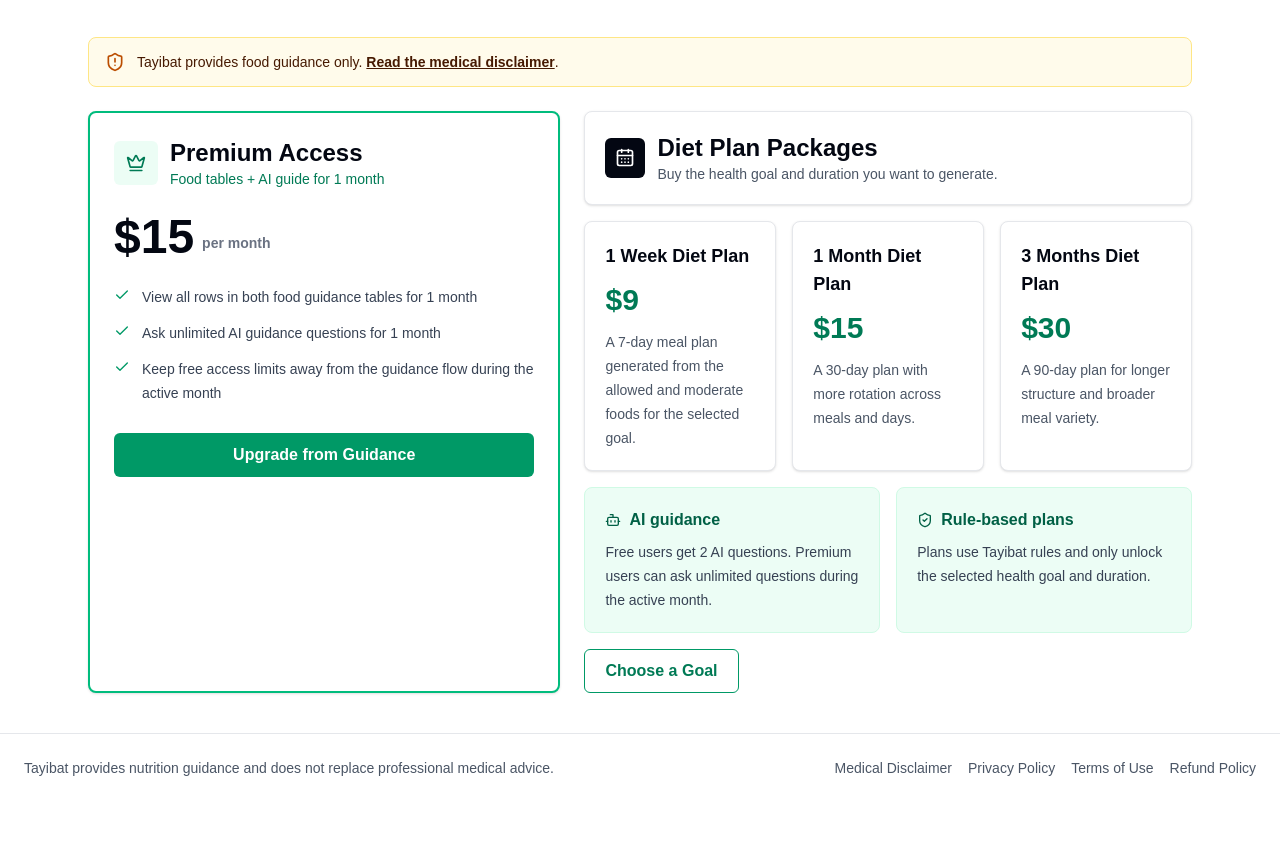
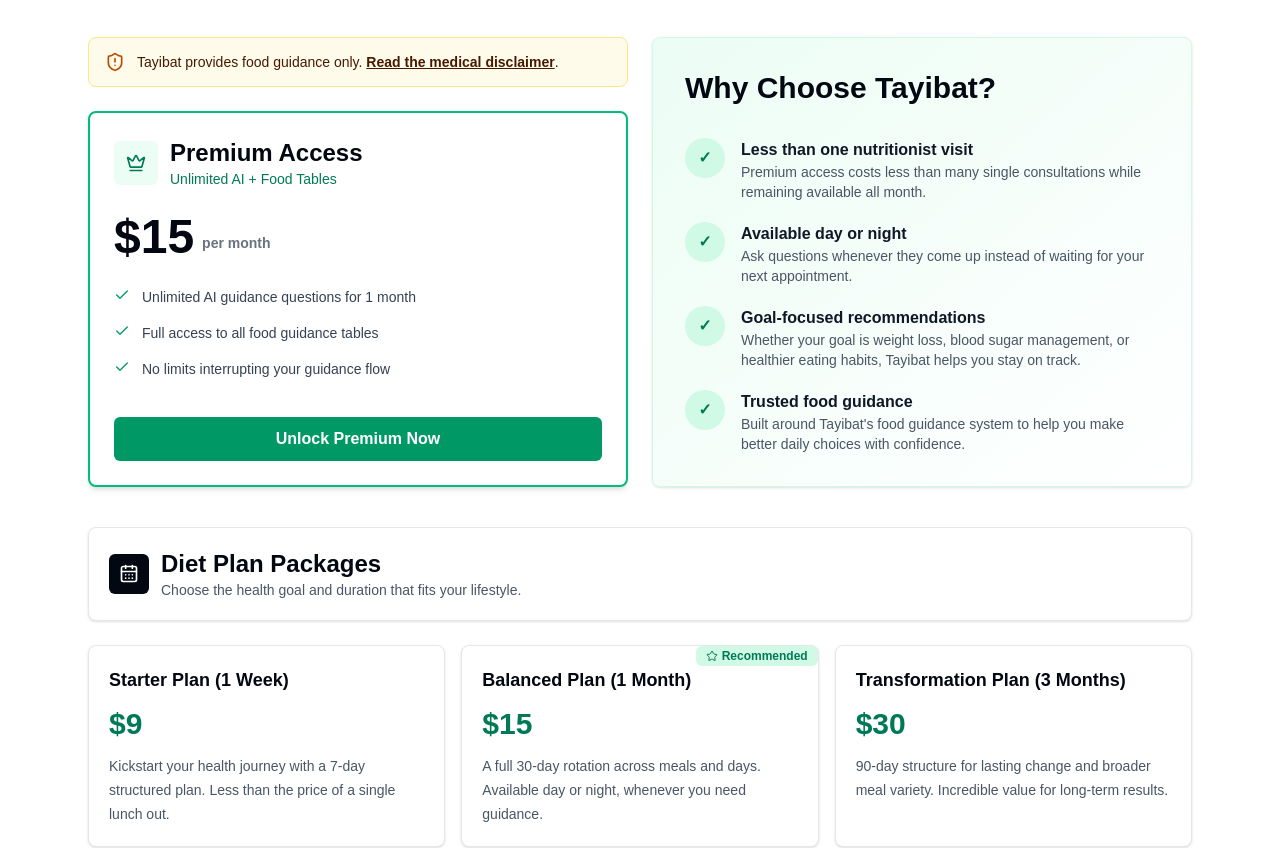
Before and after one commit to BilalAl-Atrach/tayibat, a Next.js app in the folder frontend/: page /pricing in a window 1280 px wide. Shown: the part 440-1288 px from the top of the page. Before the commit the page ends 1242 px from the top, so only its background shows below. Built offline with nearby package versions, Linux system fonts and the light colour scheme; no server answers.

Commit message:
Redeploy with updates

```diff
--- a/frontend/app/about/page.tsx
+++ b/frontend/app/about/page.tsx
@@ -7,6 +7,10 @@
   Users,
   Sparkles,
   Salad,
+  Zap,
+  Download,
+  Check,
+  MessageCircle,
 } from "lucide-react";
 
 export const metadata: Metadata = {
@@ -49,6 +53,18 @@
   "Generate a personalized diet plan based on your selected goal.",
 ];
 
+const premiumChecklist = [
+  "Full access to every allowed, moderate, and avoid food table",
+  "Unlimited AI guidance questions for a full month",
+  "No daily limits while your Premium month is active",
+];
+
+const dietPlanChecklist = [
+  "Your full 1-month meal plan, generated in about 10 seconds",
+  "Built from the allowed and moderate foods for your selected goal",
+  "Save it as a PDF and keep it on your phone, instructions included",
+];
+
 export default function AboutPage() {
   return (
     <div className="min-h-screen bg-gradient-to-b from-green-50 via-white to-white">
@@ -78,6 +94,12 @@
               dietary guidance, food recommendations, and intelligent meal
               planning. Our goal is to simplify healthy eating and make
               nutrition guidance easier to follow.
+            </p>
+
+            <p className="mt-4 max-w-3xl text-base leading-7 text-gray-600">
+              Tayibat is inspired by the teachings of Dr. Diyaa Al Awadi on
+              practical, food-first approaches to wellness — translated here
+              into structured, everyday guidance you can actually follow.
             </p>
 
             <div className="mt-10 grid w-full gap-3 sm:flex sm:w-auto sm:flex-wrap sm:items-center sm:justify-center sm:gap-4">
@@ -159,6 +181,110 @@
               ))}
             </div>
           </div>
+        </div>
+      </section>
+
+      {/* Value / Pricing Anchor Section */}
+      <section className="mx-auto max-w-6xl px-4 py-12 sm:px-6 sm:py-16">
+        <div className="text-center">
+          <div className="inline-flex items-center gap-2 rounded-full bg-green-100 px-4 py-2 text-sm font-semibold text-green-700">
+            <Zap className="h-4 w-4" />
+            Why $15 Goes a Long Way
+          </div>
+
+          <h2 className="mt-5 text-3xl font-bold text-gray-950">
+            Two different ways to get $15 of real value
+          </h2>
+
+          <p className="mx-auto mt-4 max-w-2xl text-lg leading-8 text-gray-700">
+            Premium access and a diet plan package are two separate things,
+            each priced at $15, each solving a different need.
+          </p>
+        </div>
+
+        <div className="mt-10 grid gap-6 lg:grid-cols-2">
+          {/* Premium Access Card */}
+          <div className="rounded-lg border border-green-100 bg-white p-6 shadow-sm sm:p-8">
+            <div className="flex items-center gap-3">
+              <div className="flex h-12 w-12 items-center justify-center rounded-xl bg-green-50 text-green-700 shadow-sm">
+                <MessageCircle className="h-6 w-6" />
+              </div>
+
+              <div>
+                <h3 className="text-lg font-bold text-gray-900">
+                  Premium Access
+                </h3>
+                <p className="text-sm text-gray-600">
+                  $15 for a full month
+                </p>
+              </div>
+            </div>
+
+            <p className="mt-5 text-base leading-7 text-gray-700">
+              Less than the cost of a single nutritionist visit, and
+              available the moment you have a question, day or night.
+            </p>
+
+            <div className="mt-6 space-y-3">
+              {premiumChecklist.map((item) => (
+                <div
+                  key={item}
+                  className="flex items-start gap-3 rounded-xl bg-green-50/60 p-4"
+                >
+                  <Check className="mt-0.5 h-4 w-4 shrink-0 text-green-600" />
+                  <span className="text-sm font-medium leading-6 text-gray-700">
+                    {item}
+                  </span>
+                </div>
+              ))}
+            </div>
+          </div>
+
+          {/* Diet Plan Package Card */}
+          <div className="rounded-lg border border-green-100 bg-white p-6 shadow-sm sm:p-8">
+            <div className="flex items-center gap-3">
+              <div className="flex h-12 w-12 items-center justify-center rounded-xl bg-green-50 text-green-700 shadow-sm">
+                <Download className="h-6 w-6" />
+              </div>
+
+              <div>
+                <h3 className="text-lg font-bold text-gray-900">
+                  1-Month Diet Plan
+                </h3>
+                <p className="text-sm text-gray-600">
+                  $15, generated in about 10 seconds
+                </p>
+              </div>
+            </div>
+
+            <p className="mt-5 text-base leading-7 text-gray-700">
+              No subscription, no waiting. Pick your goal, pay once, and get
+              a ready-to-follow plan in seconds.
+            </p>
+
+            <div className="mt-6 space-y-3">
+              {dietPlanChecklist.map((item) => (
+                <div
+                  key={item}
+                  className="flex items-start gap-3 rounded-xl bg-green-50/60 p-4"
+                >
+                  <Check className="mt-0.5 h-4 w-4 shrink-0 text-green-600" />
+                  <span className="text-sm font-medium leading-6 text-gray-700">
+                    {item}
+                  </span>
+                </div>
+              ))}
+            </div>
+          </div>
+        </div>
+
+        <div className="mt-10 flex justify-center">
+          <Link
+            href="/pricing"
+            className="inline-flex min-h-11 items-center justify-center rounded-lg bg-green-600 px-6 py-3 font-semibold text-white shadow-md transition hover:bg-green-700"
+          >
+            View Pricing
+          </Link>
         </div>
       </section>
 
--- a/frontend/app/pricing/page.tsx
+++ b/frontend/app/pricing/page.tsx
@@ -1,12 +1,12 @@
 import Link from "next/link";
 import type { Metadata } from "next";
-import { Bot, CalendarDays, Check, Crown, ShieldCheck } from "lucide-react";
+import { CalendarDays, Check, Crown, Star } from "lucide-react";
 import MedicalDisclaimerBanner from "@/components/MedicalDisclaimerBanner";
 
 export const metadata: Metadata = {
   title: "Pricing",
   description:
-    "View Tayibat Premium access and paid diet plan packages, including AI guidance, full food tables, and 1 week, 1 month, or 3 month plans.",
+    "Affordable Tayibat Premium access and diet plan packages — less than the cost of a single nutritionist visit.",
   alternates: {
     canonical: "/pricing",
   },
@@ -14,58 +14,63 @@
 
 const dietPlanPackages = [
   {
-    title: "1 Week Diet Plan",
+    title: "Starter Plan (1 Week)",
     price: "$9",
-    detail: "A 7-day meal plan generated from the allowed and moderate foods for the selected goal.",
+    detail: "Kickstart your health journey with a 7‑day structured plan. Less than the price of a single lunch out.",
+    badge: "",
   },
   {
-    title: "1 Month Diet Plan",
+    title: "Balanced Plan (1 Month)",
     price: "$15",
-    detail: "A 30-day plan with more rotation across meals and days.",
+    detail: "A full 30‑day rotation across meals and days. Available day or night, whenever you need guidance.",
+    badge: "Recommended",
   },
   {
-    title: "3 Months Diet Plan",
+    title: "Transformation Plan (3 Months)",
     price: "$30",
-    detail: "A 90-day plan for longer structure and broader meal variety.",
+    detail: "90‑day structure for lasting change and broader meal variety. Incredible value for long‑term results.",
+    badge: "",
   },
 ];
 
 const premiumBenefits = [
-  "View all rows in both food guidance tables for 1 month",
-  "Ask unlimited AI guidance questions for 1 month",
-  "Keep free access limits away from the guidance flow during the active month",
+  "Unlimited AI guidance questions for 1 month",
+  "Full access to all food guidance tables",
+  "No limits interrupting your guidance flow",
 ];
 
 export default function PricingPage() {
   return (
     <main className="min-h-screen bg-white">
+      {/* Hero Section */}
       <section className="border-b border-emerald-100 bg-emerald-50/50">
         <div className="mx-auto max-w-6xl px-4 py-12 sm:px-6 lg:py-16">
           <p className="text-sm font-semibold uppercase tracking-wide text-emerald-700">
             Tayibat Pricing
           </p>
           <h1 className="mt-3 max-w-3xl text-4xl font-bold tracking-tight text-gray-950 sm:text-5xl">
-            Choose full guidance access or a paid diet plan package
+            Affordable health guidance for everyone
           </h1>
           <p className="mt-5 max-w-3xl text-lg leading-8 text-gray-700">
-            Premium unlocks the food tables and AI guide for 1 month. Diet plan generation is sold separately by health goal and duration.
+            Less than the cost of a single nutritionist visit. Choose Premium access or a diet plan package designed to fit your goals and budget.
           </p>
         </div>
       </section>
 
-      <section className="mx-auto grid max-w-6xl gap-6 px-4 py-10 sm:px-6 lg:grid-cols-[1.05fr_1.35fr]">
-        <div className="lg:col-span-2">
+      {/* Premium + Why Tayibat side by side */}
+      <section className="mx-auto max-w-6xl px-4 py-10 sm:px-6 grid gap-6 lg:grid-cols-2 items-stretch">
+        <div className="flex flex-col h-full">
           <MedicalDisclaimerBanner />
-        </div>
 
-        <article className="rounded-lg border-2 border-emerald-500 bg-white p-6 shadow-sm">
+          <article className="mt-6 flex flex-col justify-between rounded-lg border-2 border-emerald-500 bg-white p-6 shadow-md hover:shadow-lg transition h-full">
+            <div>
               <div className="flex items-center gap-3">
                 <span className="flex h-11 w-11 items-center justify-center rounded-md bg-emerald-50 text-emerald-700">
                   <Crown className="h-5 w-5" />
                 </span>
                 <div>
                   <h2 className="text-2xl font-bold text-gray-950">Premium Access</h2>
-              <p className="text-sm font-medium text-emerald-700">Food tables + AI guide for 1 month</p>
+                  <p className="text-sm font-medium text-emerald-700">Unlimited AI + Food Tables</p>
                 </div>
               </div>
 
@@ -82,24 +87,96 @@
                   </li>
                 ))}
               </ul>
+            </div>
 
             <Link
               href="/guidance"
               className="mt-7 inline-flex min-h-11 w-full items-center justify-center rounded-md bg-emerald-600 px-5 font-semibold text-white transition hover:bg-emerald-700"
             >
-            Upgrade from Guidance
+              Unlock Premium Now
             </Link>
           </article>
+        </div>
 
-        <section className="space-y-4">
-          <div className="rounded-lg border border-gray-200 bg-white p-5 shadow-sm">
+        {/* Why Tayibat beside Premium, same height */}
+       <div className="rounded-lg border border-emerald-100 bg-gradient-to-br from-emerald-50 to-white p-8 h-full flex flex-col justify-center shadow-sm">
+  <h2 className="text-3xl font-bold text-gray-950">
+    Why Choose Tayibat?
+  </h2>
+
+
+  <div className="mt-8 grid gap-5">
+    <div className="flex gap-4">
+      <div className="flex h-10 w-10 shrink-0 items-center justify-center rounded-full bg-emerald-100 text-emerald-700 font-bold">
+        ✓
+      </div>
+      <div>
+        <h3 className="font-semibold text-gray-900">
+          Less than one nutritionist visit
+        </h3>
+        <p className="text-sm text-gray-600">
+          Premium access costs less than many single consultations while remaining available all month.
+        </p>
+      </div>
+    </div>
+
+<div className="flex gap-4">
+  <div className="flex h-10 w-10 shrink-0 items-center justify-center rounded-full bg-emerald-100 text-emerald-700 font-bold">
+    ✓
+  </div>
+  <div>
+    <h3 className="font-semibold text-gray-900">
+      Available day or night
+    </h3>
+    <p className="text-sm text-gray-600">
+      Ask questions whenever they come up instead of waiting for your next appointment.
+    </p>
+  </div>
+</div>
+
+<div className="flex gap-4">
+  <div className="flex h-10 w-10 shrink-0 items-center justify-center rounded-full bg-emerald-100 text-emerald-700 font-bold">
+    ✓
+  </div>
+  <div>
+    <h3 className="font-semibold text-gray-900">
+      Goal-focused recommendations
+    </h3>
+    <p className="text-sm text-gray-600">
+      Whether your goal is weight loss, blood sugar management, or healthier eating habits, Tayibat helps you stay on track.
+    </p>
+  </div>
+</div>
+
+<div className="flex gap-4">
+  <div className="flex h-10 w-10 shrink-0 items-center justify-center rounded-full bg-emerald-100 text-emerald-700 font-bold">
+    ✓
+  </div>
+  <div>
+    <h3 className="font-semibold text-gray-900">
+      Trusted food guidance
+    </h3>
+    <p className="text-sm text-gray-600">
+      Built around Tayibat's food guidance system to help you make better daily choices with confidence.
+    </p>
+  </div>
+</div>
+
+  </div>
+</div>
+
+      </section>
+
+      {/* Diet Plans Full Width */}
+      <section className="mx-auto max-w-6xl px-4 pb-10 sm:px-6 space-y-6">
+        <div className="rounded-lg border border-gray-200 bg-white p-5 shadow-sm w-full">
           <div className="flex items-center gap-3">
             <span className="flex h-10 w-10 items-center justify-center rounded-md bg-gray-950 text-white">
               <CalendarDays className="h-5 w-5" />
             </span>
             <div>
               <h2 className="text-2xl font-bold text-gray-950">Diet Plan Packages</h2>
-                <p className="text-sm text-gray-600">Buy the health goal and duration you want to generate.</p>
+              <p className="text-sm text-gray-600">Choose the health goal and duration that fits your lifestyle.</p>
             </div>
           </div>
         </div>
@@ -108,8 +185,13 @@
           {dietPlanPackages.map((plan) => (
             <article
               key={plan.title}
-                className="rounded-lg border border-gray-200 bg-white p-5 shadow-sm"
+              className="rounded-lg border border-gray-200 bg-white p-5 shadow-sm relative w-full"
             >
+              {plan.badge && (
+                <span className="absolute top-0 right-0 inline-flex items-center rounded-md bg-emerald-100 px-2.5 py-0.5 text-xs font-semibold text-emerald-700">
+                  <Star className="mr-1 h-3 w-3" /> {plan.badge}
+                </span>
+              )}
               <h3 className="text-lg font-bold text-gray-950">{plan.title}</h3>
               <p className="mt-3 text-3xl font-bold text-emerald-700">{plan.price}</p>
               <p className="mt-3 text-sm leading-6 text-gray-600">{plan.detail}</p>
@@ -117,34 +199,14 @@
           ))}
         </div>
 
-          <div className="grid gap-4 sm:grid-cols-2">
-            <div className="rounded-lg border border-emerald-100 bg-emerald-50 p-5">
-              <div className="flex items-center gap-2 font-semibold text-emerald-800">
-                <Bot className="h-4 w-4" />
-                AI guidance
-              </div>
-              <p className="mt-2 text-sm leading-6 text-gray-700">
-                Free users get 2 AI questions. Premium users can ask unlimited questions during the active month.
-              </p>
-            </div>
-            <div className="rounded-lg border border-emerald-100 bg-emerald-50 p-5">
-              <div className="flex items-center gap-2 font-semibold text-emerald-800">
-                <ShieldCheck className="h-4 w-4" />
-                Rule-based plans
-              </div>
-              <p className="mt-2 text-sm leading-6 text-gray-700">
-                Plans use Tayibat rules and only unlock the selected health goal and duration.
-              </p>
-            </div>
-          </div>
-
+        <div className="flex justify-center mt-6">
           <Link
             href="/guidance"
-            className="inline-flex min-h-11 w-full items-center justify-center rounded-md border border-emerald-600 px-5 font-semibold text-emerald-700 transition hover:bg-emerald-50 sm:w-auto"
+            className="inline-flex min-h-11 items-center justify-center rounded-md border border-emerald-600 px-8 py-3 font-semibold text-emerald-700 transition hover:bg-emerald-50"
           >
-            Choose a Goal
+            Get Started Today
           </Link>
-        </section>
+        </div>
       </section>
     </main>
   );
```
Also changed, not shown: 2 other files (tests, documents, lock files or other folders). Lines whose indentation alone changed are shown as unchanged.
